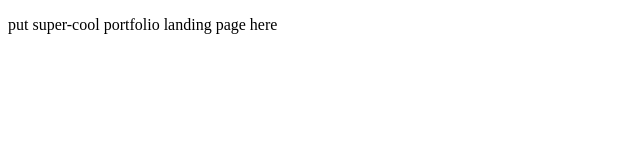
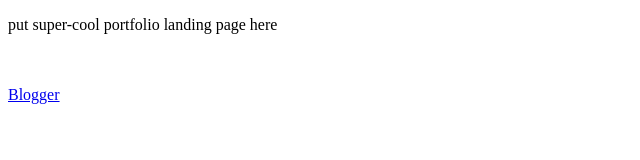
Before and after one commit to jinjagit/ping, a plain HTML site: page index.html in a window 1280 px wide. Shown: the full height of the page, 0-640 px from the left. Drawn offline with Linux system fonts and the light colour scheme.

Commit message:
update readme

```diff
--- a/index.html
+++ b/index.html
@@ -6,6 +6,11 @@
 </head>
 <body>
   <p>put super-cool portfolio landing page here</p>
+  <br>
+  <br>
+
+<a href="https://murmuring-falls-90745.herokuapp.com/articles?top_3=true">Blogger</a>
+
 <script type="text/javascript" src="ping.js"></script>
 <script type="text/javascript">
 var p = new Ping();
```
Also changed, not shown: 1 other file.
